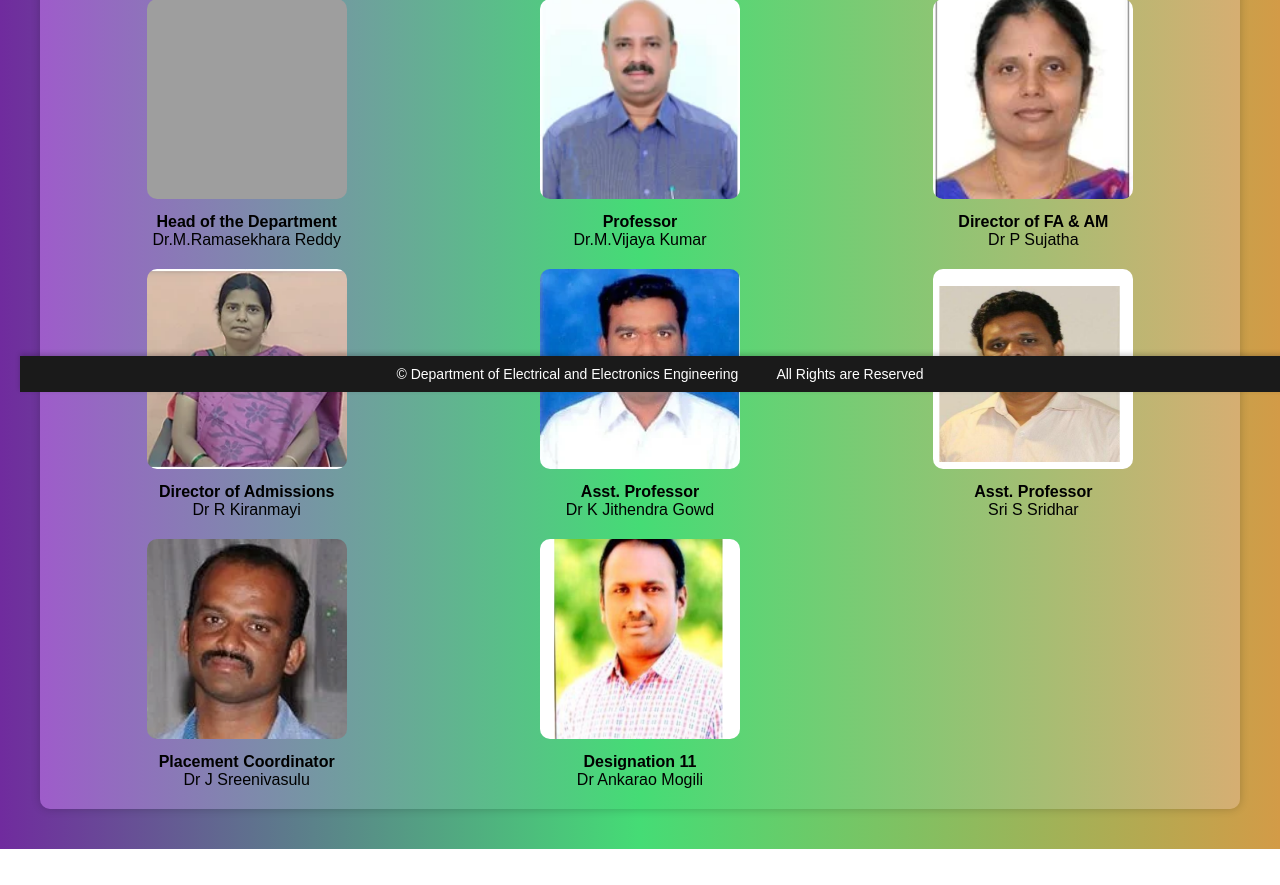
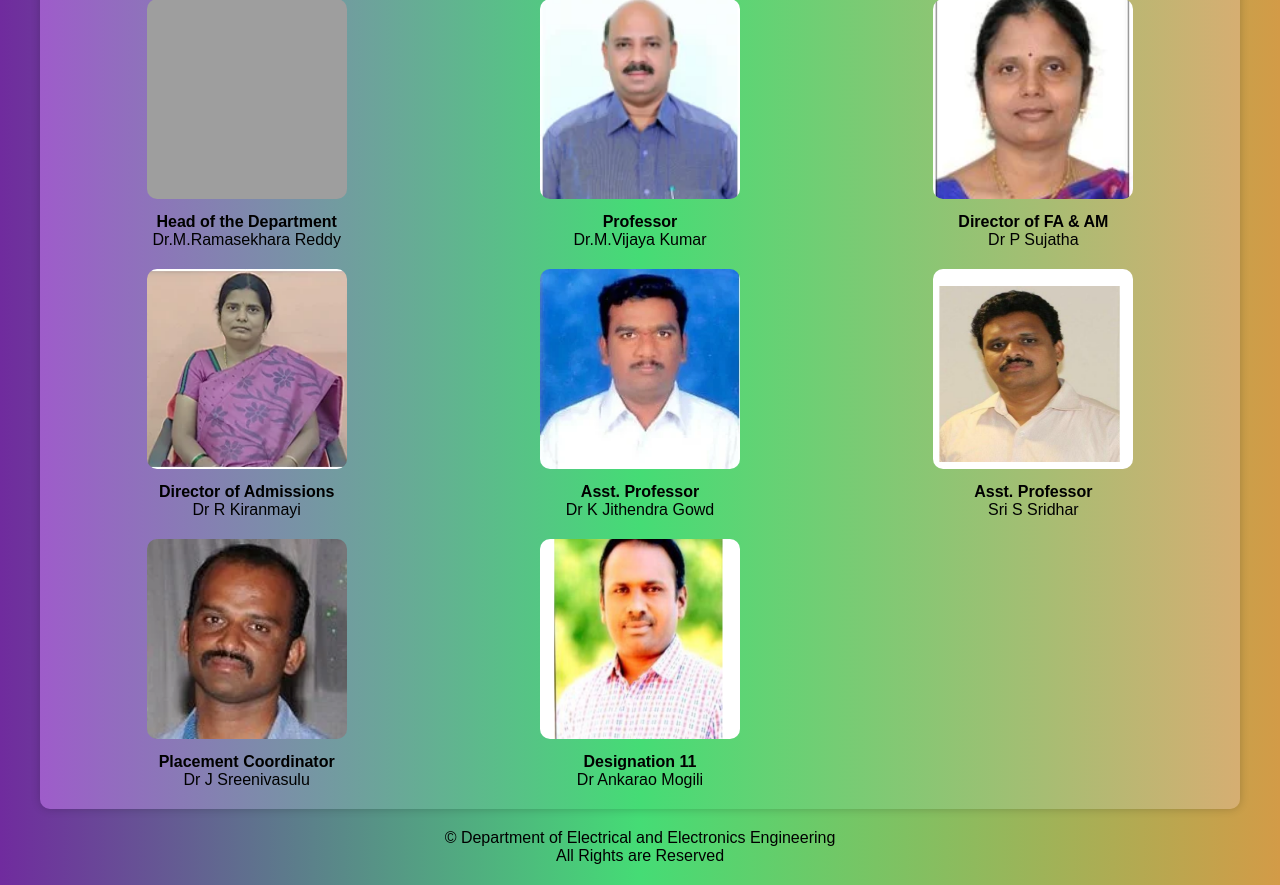
Before and after one commit to Sunilreddyyaparla/eye2k25, a Flask app: page /portfolio in a window 1280 px wide. Shown: the part 408-1293 px from the top of the page. Before the commit the page ends 1257 px from the top, so only its background shows below. Run offline with Flask 3, Linux system fonts and the light colour scheme; grey boxes are pictures that could not be loaded.

Commit message:
Update portfolio.html

```diff
--- a/templates/portfolio.html
+++ b/templates/portfolio.html
@@ -88,12 +88,16 @@
         </div>
 
     </div>
-    <div class="footer-container">
-        <footer>
-            &copy; Department of Electrical and Electronics Engineering &nbsp;&nbsp;&nbsp;&nbsp;&nbsp;&nbsp;&nbsp;&nbsp;
+<div class="footer-container">
+    <div class="footer-content">
+        <div class="footer-text">
+            &copy; Department of Electrical and Electronics Engineering
+        </div>
+        <div class="developer-text">
             All  Rights are  Reserved
-        </footer>
+        </div>
     </div>
+</div>
 
     <script>
         function openNav() {
```
